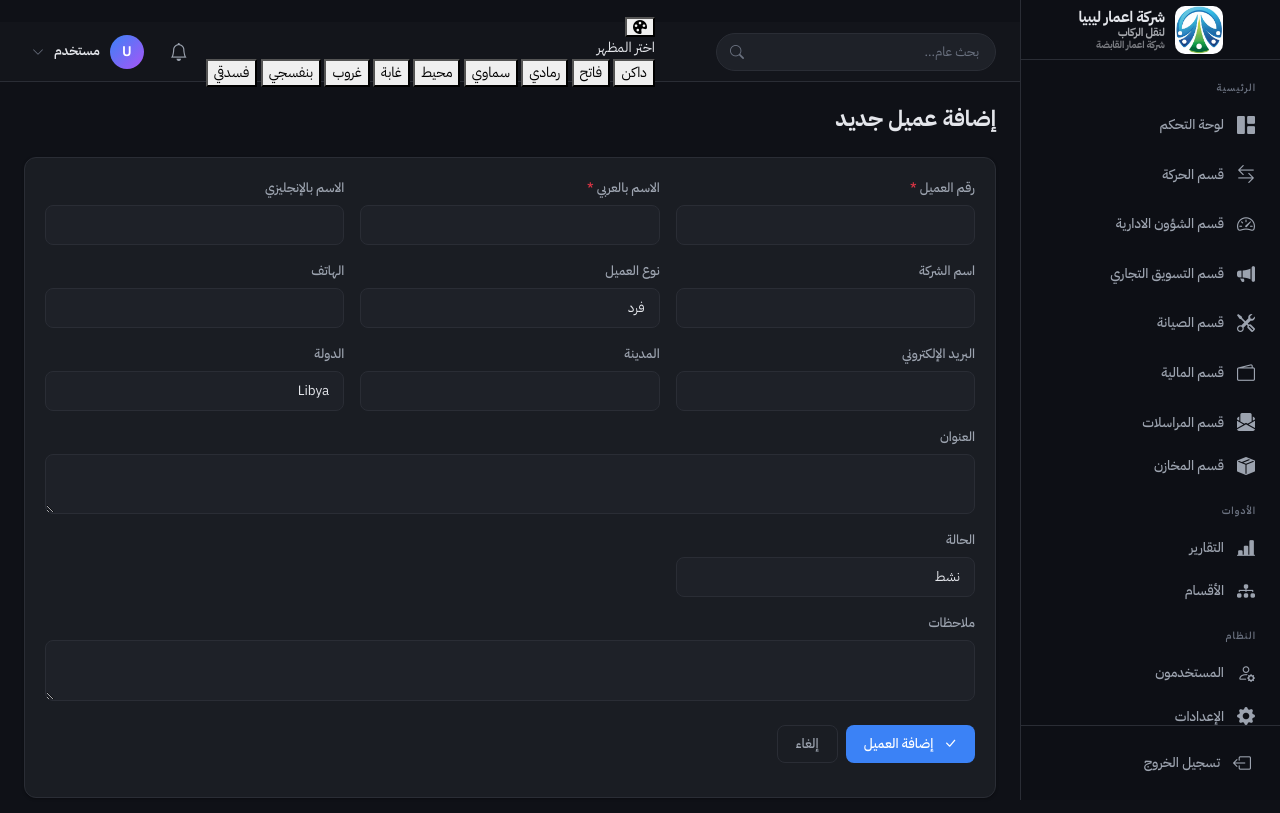
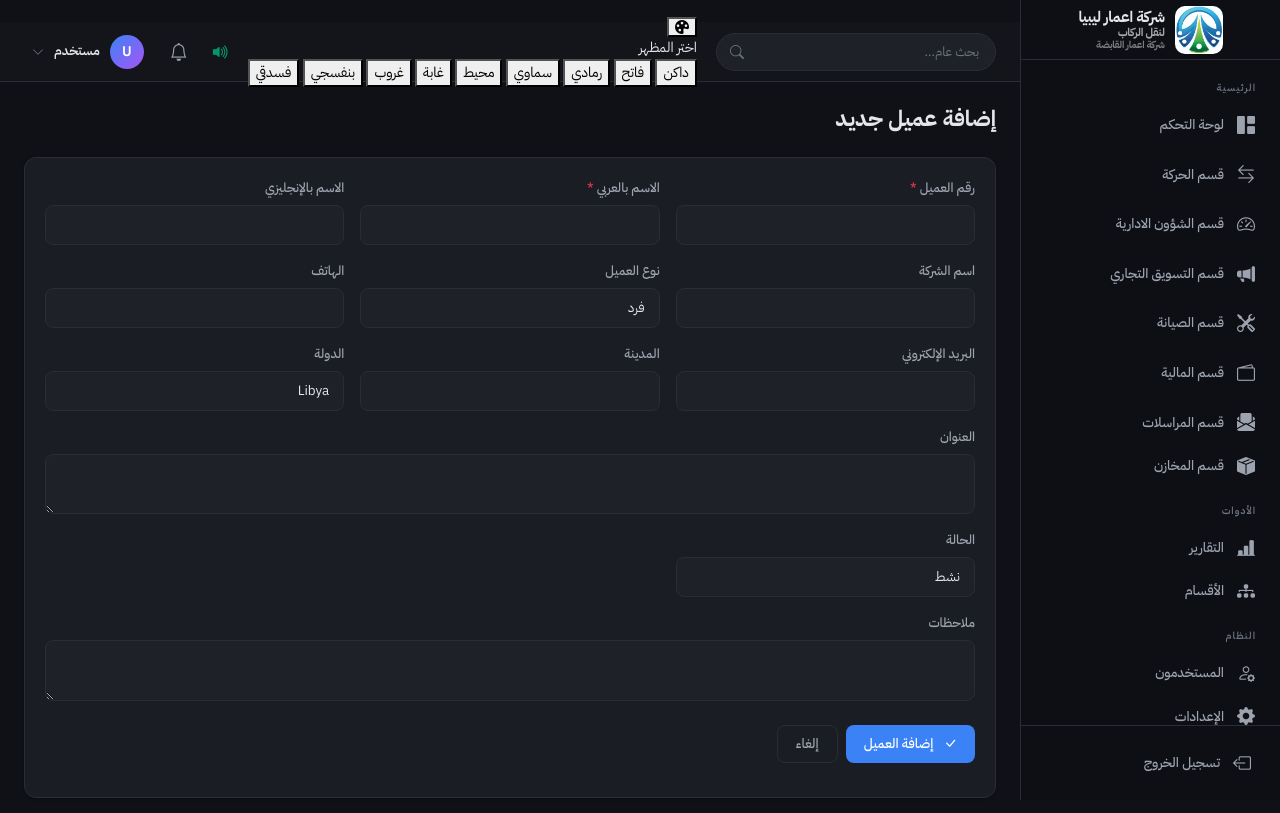
Before and after one commit to aklibya-g/emaar-libya-erp, a Python web app: template src/web/templates/customers/form.html in a window 1280 px wide. Shown: the top 813 px of the page. Run offline with Jinja, Linux system fonts and the light colour scheme; the template is opened without the code that fills it, so the values that code supplies are empty.

Commit message:
Add alert sound on/off toggle button

```diff
--- a/src/web/templates/layouts/base.html
+++ b/src/web/templates/layouts/base.html
@@ -242,6 +242,9 @@
             </div>
           </div>
 
+          <button type="button" id="alertSoundToggle" class="topbar-notification text-decoration-none" title="صوت التنبيهات: مفعل — اضغط للإيقاف" style="position:relative;background:none;border:none;cursor:pointer;padding:0 6px;">
+            <i class="bi bi-volume-up-fill" id="alertSoundIcon" style="font-size:18px;color:#059669"></i>
+          </button>
           <a href="{{ url_for('hr.notifications_list') }}" class="topbar-notification text-decoration-none" title="الإشعارات" style="position:relative;background:none;border:none;cursor:pointer;">
             <i class="bi bi-bell" style="font-size:18px;color:var(--text-color)"></i>
             {% if unread_notifications is defined and unread_notifications > 0 %}
@@ -418,8 +421,35 @@
       var IS_MOVEMENT = {{ 'true' if is_movement|default(false) else 'false' }};
       var lastCount = INIT_UNREAD;
       var toastHideTimer = null;
+      var SOUND_KEY = 'emaar-alert-sound';
+
+      function isSoundOn() {
+        return localStorage.getItem(SOUND_KEY) !== 'off';
+      }
+
+      function setSoundOn(on) {
+        localStorage.setItem(SOUND_KEY, on ? 'on' : 'off');
+        updateSoundBtn();
+        if (on) playStrongAlert();
+      }
+
+      function updateSoundBtn() {
+        var btn = document.getElementById('alertSoundToggle');
+        var icon = document.getElementById('alertSoundIcon');
+        if (!btn || !icon) return;
+        if (isSoundOn()) {
+          icon.className = 'bi bi-volume-up-fill';
+          icon.style.color = '#059669';
+          btn.title = 'صوت التنبيهات: مفعل — اضغط للإيقاف';
+        } else {
+          icon.className = 'bi bi-volume-mute-fill';
+          icon.style.color = '#94a3b8';
+          btn.title = 'صوت التنبيهات: مُوقف — اضغط للتشغيل';
+        }
+      }
 
       function playStrongAlert() {
+        if (!isSoundOn()) return;
         try {
           var Ctx = window.AudioContext || window.webkitAudioContext;
           if (!Ctx) return;
@@ -442,6 +472,14 @@
           setTimeout(function(){ try{ ctx.close(); }catch(e){} }, 1200);
         } catch(e) {}
       }
+
+      var soundBtn = document.getElementById('alertSoundToggle');
+      if (soundBtn) {
+        soundBtn.addEventListener('click', function() {
+          setSoundOn(!isSoundOn());
+        });
+      }
+      updateSoundBtn();
 
       function showToast(title, msg, url, type) {
         var toast = document.getElementById('alertToast');
```
